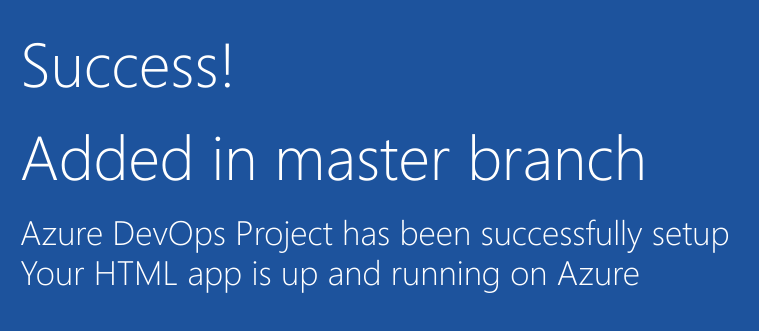
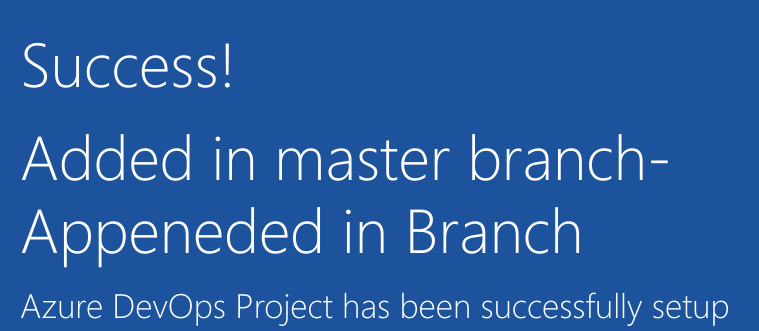
Before and after one commit to shri1180/ApertureTechnology, a plain HTML site: page index.html in a window 1280 px wide. Shown: the part 352-683 px from the top of the page, 205-964 px from the left. Drawn offline with Linux system fonts and the light colour scheme.

Commit message:
Appended in Branch

```diff
--- a/index.html
+++ b/index.html
@@ -19,7 +19,7 @@
         </div>
             <div class="content-body">
                 <div class="success-text">Success!</div>
-		<div class="success-text">Added in master branch</div>
+		<div class="success-text">Added in master branch-Appeneded in Branch</div>
                 <div class="description line-1"> Azure DevOps Project has been successfully setup</div>
                 <div class="description line-2"> Your HTML app is up and running on Azure</div>
                 <div class="next-steps-container">
```
Also changed, not shown: Commands Used.txt.
